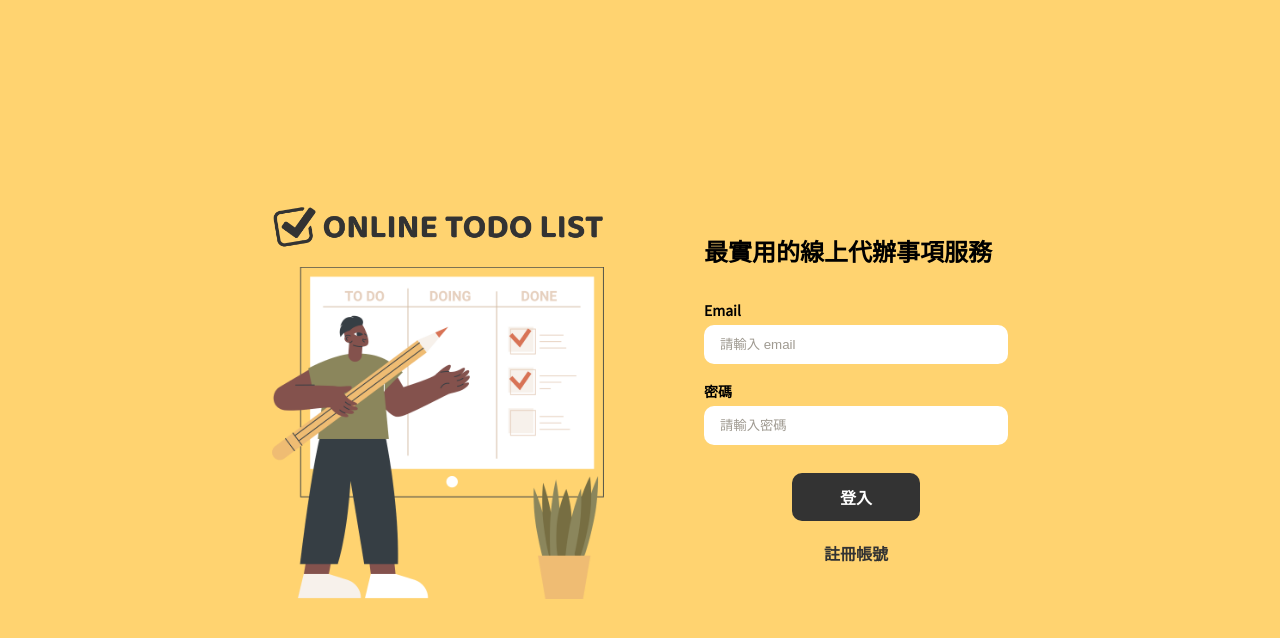
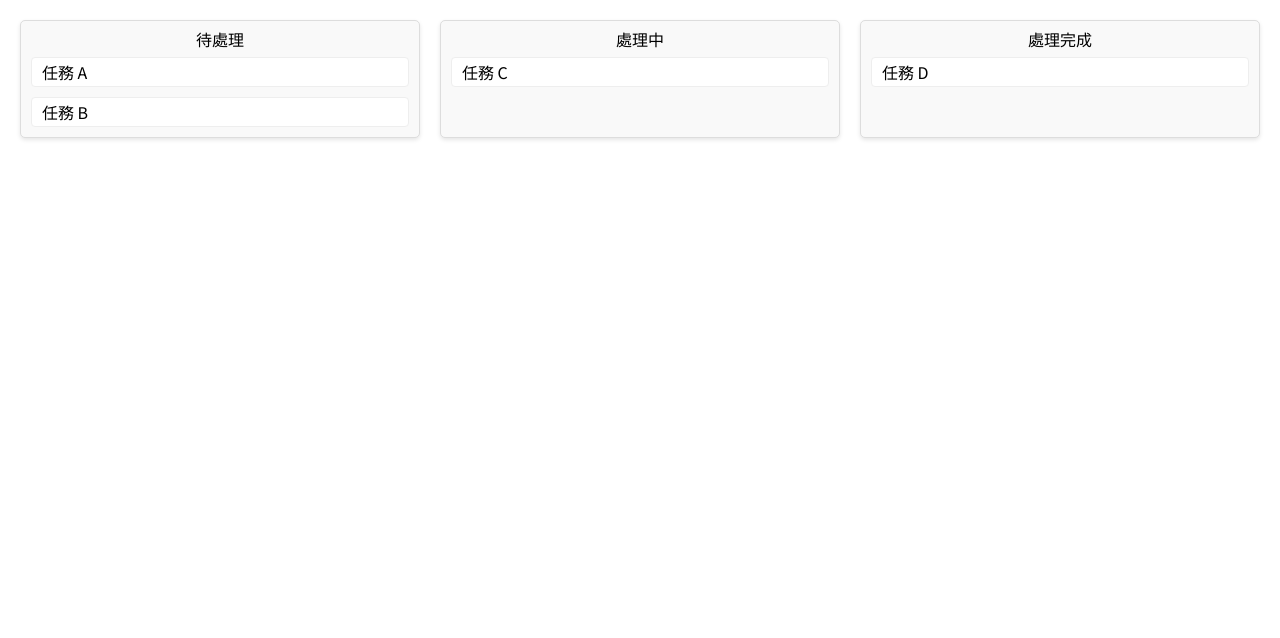
Before and after one commit to GustavoFringgg/vue_todolist, a Vue app: page /#/new in a window 1280 px wide. Before the commit this address led to /#/. Shown: the top 638 px of the page. Built offline with nearby package versions, Linux system fonts and the light colour scheme.

Commit message:
update: 導入vuedraggable

```diff
--- a/package.json
+++ b/package.json
@@ -19,7 +19,8 @@
     "sweetalert": "^2.1.2",
     "sweetalert2": "^11.13.3",
     "vue": "^3.4.29",
-    "vue-router": "^4.3.3"
+    "vue-router": "^4.3.3",
+    "vuedraggable": "^4.0.0"
   },
   "devDependencies": {
     "@rushstack/eslint-patch": "^1.8.0",
--- a/src/router/index.js
+++ b/src/router/index.js
@@ -18,6 +18,10 @@ const router = createRouter({
       component: () => import('../views/TodoView.vue')
     },
     {
+      path: '/new',
+      component: () => import('../views/newView.vue')
+    },
+    {
       path: '/:catchAll(.*)', // 捕捉所有未定義的路徑
       redirect: '/' // 重定向到首頁
     }
--- a/src/views/TodoView.vue
+++ b/src/views/TodoView.vue
@@ -1,5 +1,9 @@
 <template>
-  <div id="todoListPage" class="bg-half">
+  <div>
+    <div v-if="isLoading" class="loading-overlay">
+      <div class="loading-text">載入中...</div>
+    </div>
+    <div id="todoListPage" class="bg-half" v-else>
       <nav>
         <h1><a href="#">ONLINE TODO LIST</a></h1>
         <ul>
@@ -128,6 +132,29 @@
             <h2>目前尚無待辦事項</h2>
             <img :src="empty" alt="#" />
           </div>
+          <hr />
+          <div class="board">
+            <div v-for="(card, index) in state.cards" :key="index" class="card">
+              <h3>{{ card.title }}</h3>
+              <draggable
+                :list="card.list"
+                group="tasks"
+                ghost-class="ghost"
+                chosen-class="chosenClass"
+                animation="300"
+                @start="onStart"
+                @end="onEnd"
+              >
+                <template #item="{ element }">
+                  <div class="item">
+                    {{ element.name }}
+                  </div>
+                </template>
+              </draggable>
+            </div>
+          </div>
+          <hr />
+        </div>
       </div>
     </div>
   </div>
@@ -139,6 +166,8 @@ import { computed, nextTick, onMounted, ref } from 'vue'
 import Swal from 'sweetalert2/dist/sweetalert2.js'
 import { useRouter } from 'vue-router'
 import empty from '/src/image/empty.png'
+import { reactive } from 'vue'
+import draggable from 'vuedraggable'
 
 const local = 'http://localhost:3000'
 const signInToken = ref('')
@@ -146,6 +175,7 @@ const errMsg = ref('')
 const router = useRouter()
 //驗證
 const checkUser = ref('')
+const isLoading = ref(true) // 載入狀態
 
 const signCheck = async () => {
   signInToken.value = document.cookie.replace(
@@ -192,7 +222,6 @@ const signCheck = async () => {
     }, 500)
   }
 }
-signCheck()
 
 //登出
 const signoutPost = async () => {
@@ -332,10 +361,45 @@ const checkListOK = computed(() => {
 })
 
 onMounted(async () => {
+  try {
+    await signCheck()
     if (signInToken.value) {
-    await getTodos() // 加載資料
+      await getTodos()
     } else {
-    router.push({ path: '/' }) // 如果沒 token，就跳轉回登入頁
+      router.push({ path: '/' })
+    }
+  } finally {
+    isLoading.value = false // 無論成功或失敗，都結束載入狀態
   }
 })
+
+////
+const state = reactive({
+  // 每個卡片的數據
+  cards: [
+    {
+      title: '待處理',
+      list: [
+        { name: '任務 A', id: 0 },
+        { name: '任務 B', id: 1 }
+      ]
+    },
+    {
+      title: '處理中',
+      list: [{ name: '任務 C', id: 2 }]
+    },
+    {
+      title: '處理完成',
+      list: [{ name: '任務 D', id: 3 }]
+    }
+  ]
+})
+
+const onStart = () => {
+  console.log('開始拖拽')
+}
+
+const onEnd = () => {
+  console.log('結束拖拽')
+}
 </script>
--- /dev/null
+++ b/src/views/newView.vue
@@ -0,0 +1,56 @@
+<template>
+  <div class="board">
+    <div v-for="(card, index) in state.cards" :key="index" class="card">
+      <h3>{{ card.title }}</h3>
+      <draggable
+        :list="card.list"
+        group="tasks"
+        ghost-class="ghost"
+        chosen-class="chosenClass"
+        animation="300"
+        @start="onStart"
+        @end="onEnd"
+      >
+        <template #item="{ element }">
+          <div class="item">
+            {{ element.name }}
+          </div>
+        </template>
+      </draggable>
+    </div>
+  </div>
+</template>
+
+<script setup>
+import { reactive } from 'vue'
+import draggable from 'vuedraggable'
+
+const state = reactive({
+  // 每個卡片的數據
+  cards: [
+    {
+      title: '待處理',
+      list: [
+        { name: '任務 A', id: 0 },
+        { name: '任務 B', id: 1 }
+      ]
+    },
+    {
+      title: '處理中',
+      list: [{ name: '任務 C', id: 2 }]
+    },
+    {
+      title: '處理完成',
+      list: [{ name: '任務 D', id: 3 }]
+    }
+  ]
+})
+
+const onStart = () => {
+  console.log('開始拖拽')
+}
+
+const onEnd = () => {
+  console.log('結束拖拽')
+}
+</script>
```
Also changed, not shown: src/assets/all.css, 1 other file (tests, documents, lock files or other folders). Lines whose indentation alone changed are shown as unchanged.
